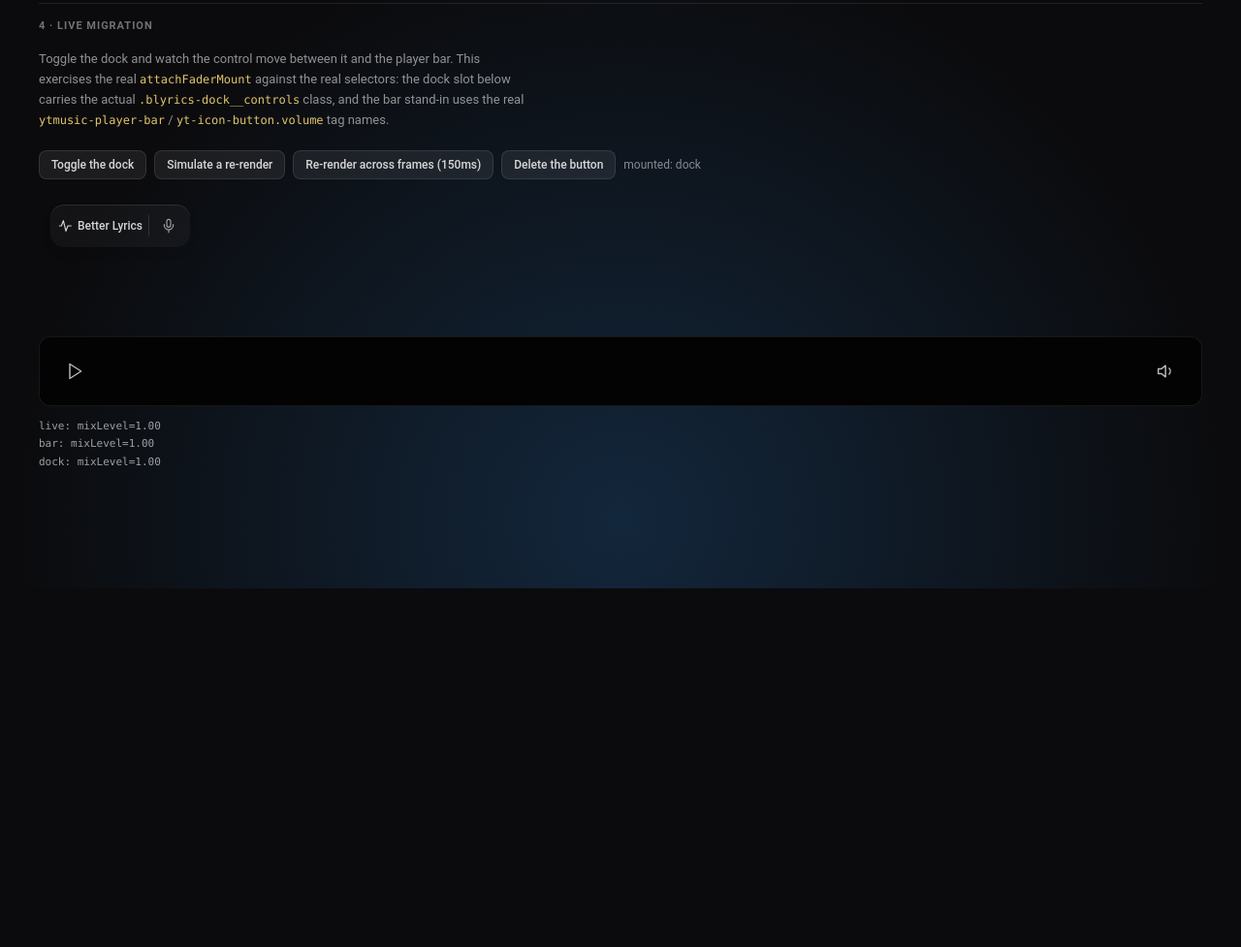
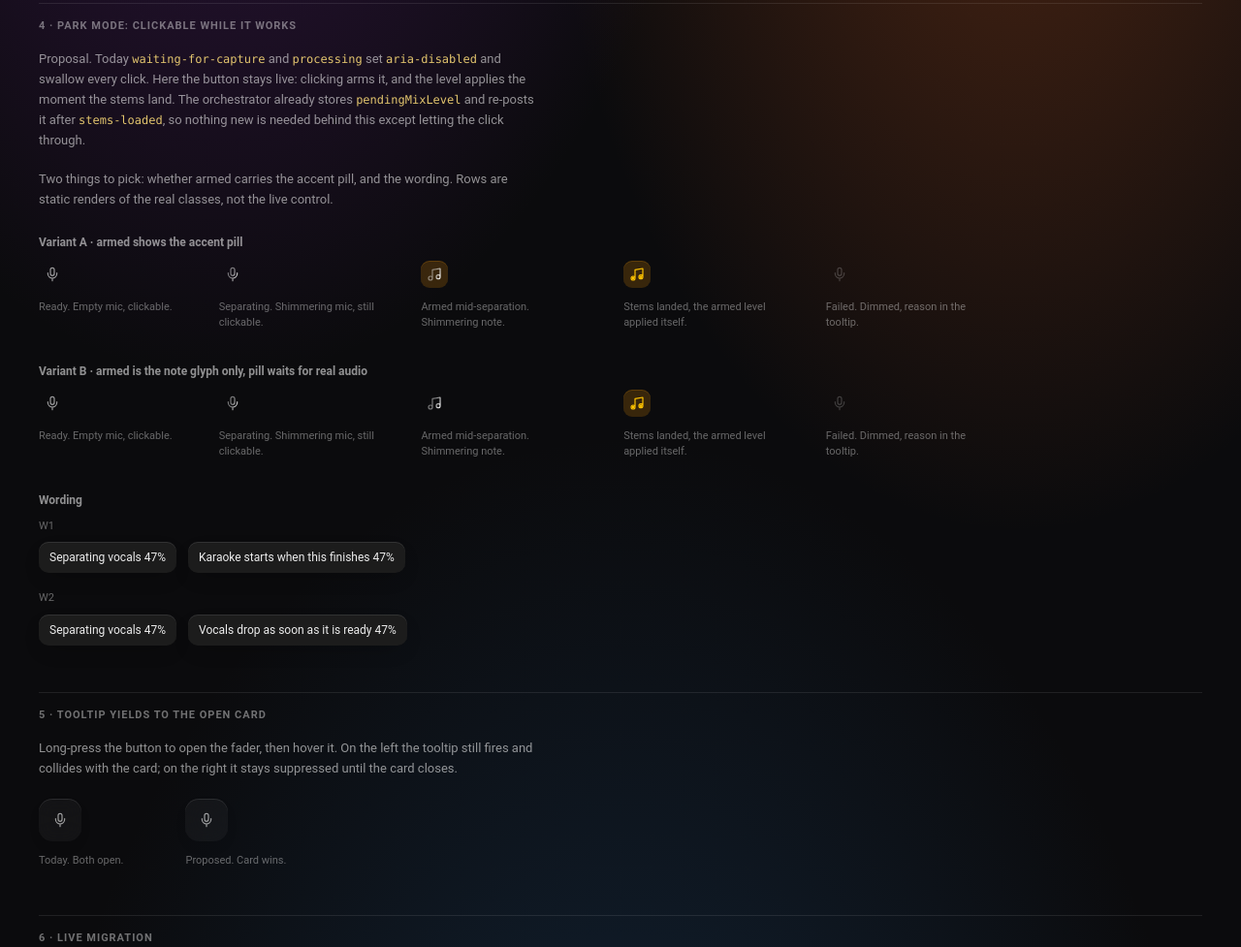
Before and after one commit to NanKillBro/tacet-glassy, a website with bundled scripts: page dev/fader-preview.html in a window 1280 px wide. Shown: the part 826-1803 px from the top of the page at 97% size. Before the commit the page ends 1433 px from the top, so only its background shows below. Built offline with nearby package versions, Linux system fonts and the light colour scheme.

Commit message:
chore(dev): preview the armed states and the tooltip handoff

```diff
--- a/dev/fader-preview.entry.ts
+++ b/dev/fader-preview.entry.ts
@@ -7,8 +7,10 @@
 
 import { createFaderControl } from "@/ui/fader";
 import type { GlyphKind } from "@/ui/fader-geometry";
-import { createFilledGlyphSvg } from "@/ui/fader-icons";
+import { createFilledGlyphSvg, createGlyphMaskUrl } from "@/ui/fader-icons";
 import { attachFaderMount } from "@/ui/mount";
+import { createTooltip } from "@/ui/tooltip";
+import type { Tooltip } from "@/ui/tooltip";
 
 function byId<T extends HTMLElement>(id: string): T {
   const el = document.getElementById(id);
@@ -84,7 +86,103 @@ byId<HTMLDivElement>("meter").append(
   buildUnavailablePill()
 );
 
-// -- 4: live migration, exercising the real attachFaderMount -----------------
+// -- 4: park mode, proposed ---------------------------------------------------
+
+type ParkState = "idle" | "busy" | "busyArmed" | "engaged" | "failed";
+
+function buildParkPill(state: ParkState, armedTakesPill: boolean, caption: string): HTMLDivElement {
+  const cell = document.createElement("div");
+  cell.className = "cell";
+
+  const button = document.createElement("button");
+  button.className = "blyrics-sing blyrics-dock__control preview-static-glyph";
+  const armed = state === "busyArmed";
+  const accented = state === "engaged" || (armed && armedTakesPill);
+  if (accented) button.classList.add("blyrics-sing--active", "blyrics-dock__control--active");
+  if (state === "failed") button.classList.add("preview-unavailable");
+
+  const glyph = document.createElement("span");
+  glyph.className = "blyrics-sing__glyph blyrics-sing__glyph--on";
+
+  if (state === "busy" || state === "busyArmed") {
+    glyph.classList.add("blyrics-sing__glyph--busy");
+    const inner = document.createElement("span");
+    inner.style.setProperty("--glyph", createGlyphMaskUrl(armed ? "note" : "mic"));
+    glyph.appendChild(inner);
+  } else {
+    glyph.appendChild(createFilledGlyphSvg(state === "engaged" ? "note" : "mic", state === "engaged" ? 1 : 0));
+  }
+
+  button.appendChild(glyph);
+
+  const captionEl = document.createElement("div");
+  captionEl.className = "caption";
+  captionEl.textContent = caption;
+
+  cell.append(button, captionEl);
+  return cell;
+}
+
+const PARK_ROW: Array<[ParkState, string]> = [
+  ["idle", "Ready. Empty mic, clickable."],
+  ["busy", "Separating. Shimmering mic, still clickable."],
+  ["busyArmed", "Armed mid-separation. Shimmering note."],
+  ["engaged", "Stems landed, the armed level applied itself."],
+  ["failed", "Failed. Dimmed, reason in the tooltip."],
+];
+
+for (const [id, armedTakesPill] of [
+  ["park-a", true],
+  ["park-b", false],
+] as Array<[string, boolean]>) {
+  byId<HTMLDivElement>(id).append(...PARK_ROW.map(([state, caption]) => buildParkPill(state, armedTakesPill, caption)));
+}
+
+const WORDINGS: Array<[string, string, string]> = [
+  ["W1", "Separating vocals", "Karaoke starts when this finishes"],
+  ["W2", "Separating vocals", "Vocals drop as soon as it is ready"],
+];
+
+const wording = byId<HTMLDivElement>("wording");
+for (const [name, unarmed, armedText] of WORDINGS) {
+  const block = document.createElement("div");
+  block.style.cssText = "margin-bottom:18px";
+  const label = document.createElement("div");
+  label.className = "caption";
+  label.style.cssText = "max-width:none;margin:0 0 8px";
+  label.textContent = name;
+  const before = document.createElement("div");
+  before.className = "blyrics-mix-tip is-open";
+  before.style.cssText = "position:static;display:inline-flex;margin-right:12px";
+  before.textContent = `${unarmed} 47%`;
+  const after = document.createElement("div");
+  after.className = "blyrics-mix-tip is-open";
+  after.style.cssText = "position:static;display:inline-flex";
+  after.textContent = `${armedText} 47%`;
+  block.append(label, before, after);
+  wording.appendChild(block);
+}
+
+// -- 5: tooltip against an open card ------------------------------------------
+
+function buildTooltipDemo(slotId: string, suppressWhileOpen: boolean): void {
+  let tooltip: Tooltip | undefined;
+  const control = createFaderControl({
+    host: "dock",
+    onChange: mixLevel => log(slotId, mixLevel),
+    onOpenChange: open => {
+      if (suppressWhileOpen) tooltip?.setSuppressed(open);
+    },
+  });
+  byId<HTMLDivElement>(slotId).appendChild(control.button);
+  tooltip = createTooltip(control.button);
+  tooltip.setContent({ label: "Click to remove vocals, hold to set the level", percent: null });
+}
+
+buildTooltipDemo("tip-before", false);
+buildTooltipDemo("tip-after", true);
+
+// -- 6: live migration, exercising the real attachFaderMount -----------------
 // The dock and player-bar stand-ins it targets are the static markup with
 // id="live-dock-controls" and the real ytmusic-player-bar/yt-icon-button
 // tag names in fader-preview.html, so this exercises the real selectors.
--- a/dev/fader-preview.html
+++ b/dev/fader-preview.html
@@ -201,7 +201,45 @@
 <p class="note">Direct output of createFilledGlyphSvg, not the interactive control.</p>
 <div class="stage" id="meter"></div>
 
-<h2>4 &middot; Live migration</h2>
+<h2>4 &middot; Park mode: clickable while it works</h2>
+<p class="note">
+  Proposal. Today <code>waiting-for-capture</code> and <code>processing</code> set
+  <code>aria-disabled</code> and swallow every click. Here the button stays live: clicking arms it, and
+  the level applies the moment the stems land. The orchestrator already stores
+  <code>pendingMixLevel</code> and re-posts it after <code>stems-loaded</code>, so nothing new is needed
+  behind this except letting the click through.
+</p>
+<p class="note">
+  Two things to pick: whether armed carries the accent pill, and the wording. Rows are static
+  renders of the real classes, not the live control.
+</p>
+
+<h3 style="font-size:12px;font-weight:600;color:hsla(0,0%,100%,.55);margin:26px 0 12px">Variant A &middot; armed shows the accent pill</h3>
+<div class="stage" id="park-a"></div>
+
+<h3 style="font-size:12px;font-weight:600;color:hsla(0,0%,100%,.55);margin:34px 0 12px">Variant B &middot; armed is the note glyph only, pill waits for real audio</h3>
+<div class="stage" id="park-b"></div>
+
+<h3 style="font-size:12px;font-weight:600;color:hsla(0,0%,100%,.55);margin:34px 0 12px">Wording</h3>
+<div id="wording"></div>
+
+<h2>5 &middot; Tooltip yields to the open card</h2>
+<p class="note">
+  Long-press the button to open the fader, then hover it. On the left the tooltip still fires and
+  collides with the card; on the right it stays suppressed until the card closes.
+</p>
+<div class="stage" style="gap:64px">
+  <div class="cell">
+    <div class="blyrics-dock__inner"><div class="blyrics-dock__controls-static" id="tip-before"></div></div>
+    <div class="caption">Today. Both open.</div>
+  </div>
+  <div class="cell">
+    <div class="blyrics-dock__inner"><div class="blyrics-dock__controls-static" id="tip-after"></div></div>
+    <div class="caption">Proposed. Card wins.</div>
+  </div>
+</div>
+
+<h2>6 &middot; Live migration</h2>
 <p class="note">
   Toggle the dock and watch the control move between it and the player bar. This exercises the real
   <code>attachFaderMount</code> against the real selectors: the dock slot below carries the actual
```
